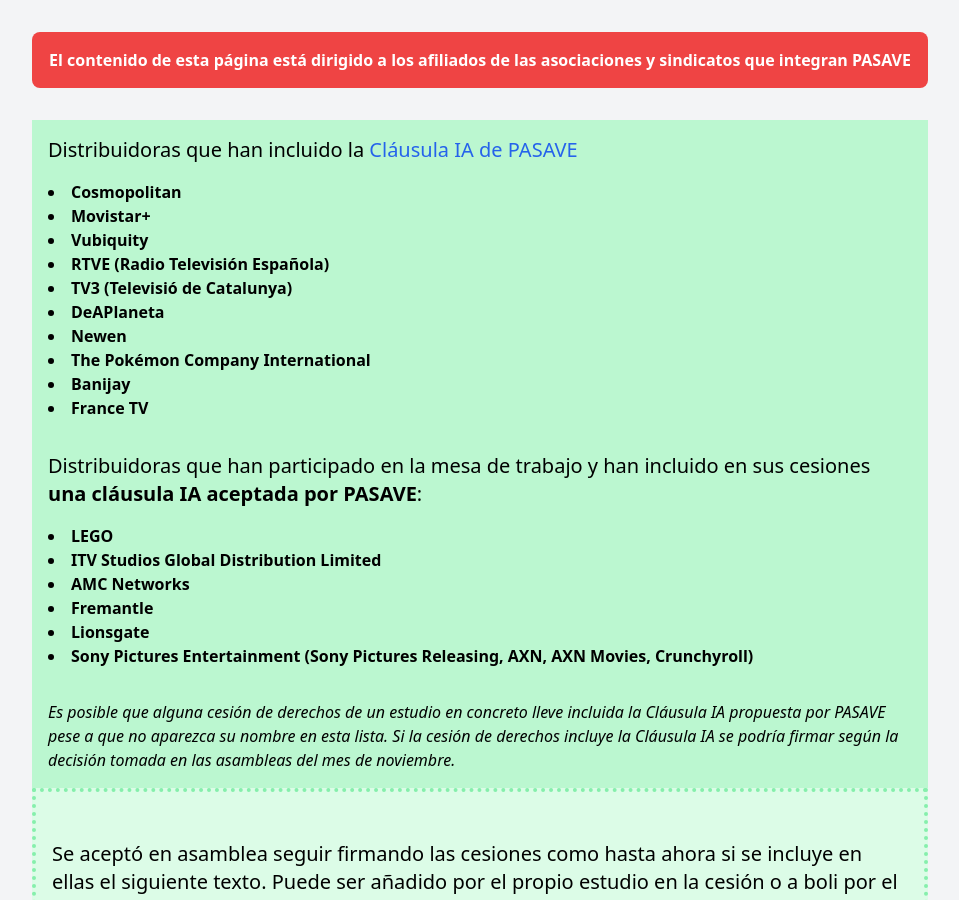
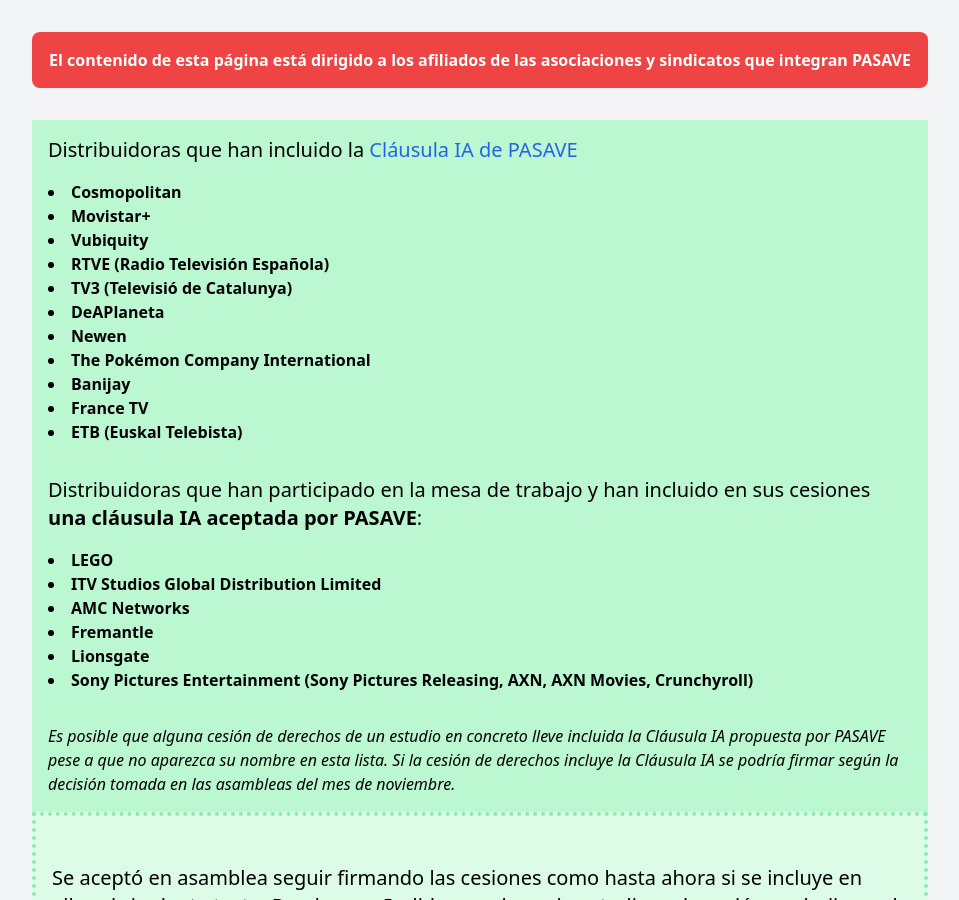
Before and after one commit to mutsuda/pasave.github.io, a Jekyll site: the page built from oklist.md, in a window 1280 px wide and 900 px high. Shown: the whole window, without its empty margins (160-1119 px from the left). Built offline with Jekyll 4.4.1, drawn with Linux system fonts in a browser that asks for light colours.

Commit message:
added telebista

```diff
--- a/oklist.md
+++ b/oklist.md
@@ -20,6 +20,7 @@
 	<li class="font-bold">The Pokémon Company International</li>
 	<li class="font-bold">Banijay</li>
 	<li class="font-bold">France TV</li>
+	<li class="font-bold">ETB (Euskal Telebista)</li>
 </ul>
 
 
```
